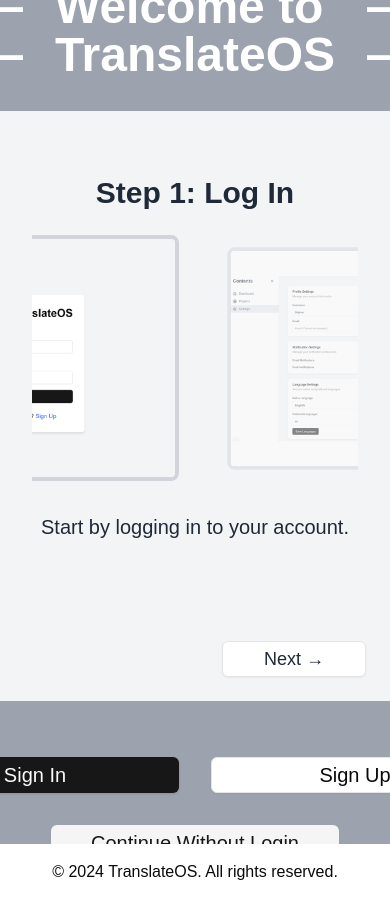
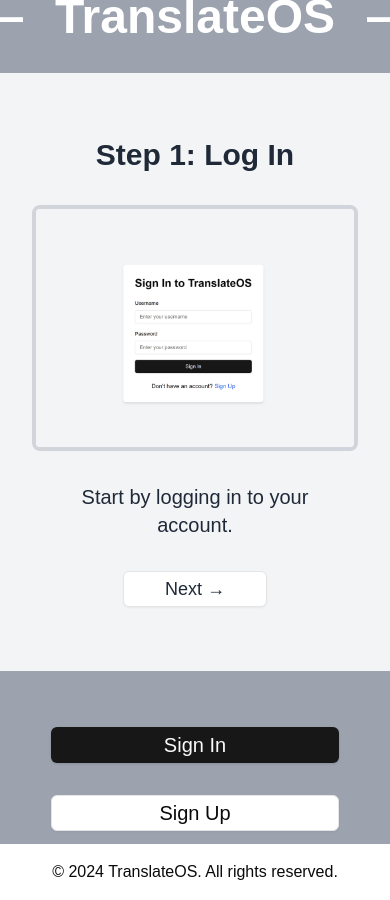
Before and after one commit to livio9/HappyTrans_Frontend, a Next.js app: page /welcome in a window 390 px wide. Built offline with nearby package versions, Linux system fonts and the light colour scheme.

Commit message:
fix: 欢迎界面按内容实际比例显示

```diff
--- a/src/app/welcome/page.tsx
+++ b/src/app/welcome/page.tsx
@@ -59,93 +59,88 @@ export default function Welcome() {
   };
 
   return (
-    <div className="flex flex-col items-center justify-center min-h-screen bg-gray-400 overflow-hidden">
-      {/* 欢迎部分，固定位置 */}
-      <h1 className="text-5xl font-bold mb-8 text-white flex items-center">
+    <div className="flex flex-col items-center justify-center min-h-screen bg-gray-400 overflow-auto">
+      {/* 欢迎部分 */}
+      <h1 className="text-5xl font-bold mb-8 text-white flex items-center text-center">
         <span>—— ——</span>
         <span className="mx-8">Welcome to TranslateOS</span>
         <span>—— ——</span>
       </h1>
 
-      {/* 浅色背景部分横跨整个屏幕，设置高度为70%，并加宽到70% */}
-      <div className="bg-gray-100 text-gray-800 py-16 px-8 w-screen h-[70vh] relative">
-        {/* 步骤引导部分，设置宽度为70% */}
+      {/* 使用min-h代替固定高度，使内容可随屏幕大小自动扩展 */}
+      <div className="bg-gray-100 text-gray-800 py-16 px-8 w-screen relative">
         <div className="text-center w-full max-w-screen-xl mx-auto">
           <h2 className="text-3xl font-semibold mt-0">{steps[currentStep].title}</h2>
 
-          {/* 图片滑动展示部分 */}
-          <div className="relative mt-6 overflow-hidden w-full">
-            <div className="flex items-center justify-center space-x-8 w-full">
-              {/* 前一步的缩小虚化图片 */}
+          {/* 图片与说明部分，使用响应式布局 */}
+          <div className="mt-8 flex flex-col items-center md:flex-row md:justify-center md:space-x-8">
+
+            {/* 前一步的缩略图，只有在中等以上屏幕显示 */}
             {currentStep > 0 && (
               <img
                 src={steps[currentStep - 1].image}
                 alt={`Step ${currentStep}`}
-                  className="w-[380px] h-auto transform scale-90 opacity-50 transition-all duration-500 border-4 border-gray-300 rounded-lg"
+                className="hidden md:block md:w-[300px] md:h-auto transform scale-90 opacity-50 transition-all duration-500 border-4 border-gray-300 rounded-lg"
               />
             )}
 
-              {/* 当前步骤图片，始终居中 */}
+            {/* 当前步骤图片，响应式缩放 */}
             <img
               src={steps[currentStep].image}
               alt={`Step ${currentStep + 1}`}
-                className="w-[650px] h-auto transform scale-100 opacity-100 transition-all duration-500 border-4 border-gray-300 rounded-lg"
+              className="w-full max-w-[650px] h-auto transform scale-100 opacity-100 transition-all duration-500 border-4 border-gray-300 rounded-lg"
             />
 
-              {/* 下一步的缩小虚化图片 */}
+            {/* 下一步的缩略图，只有在中等以上屏幕显示 */}
             {currentStep < steps.length - 1 && (
               <img
                 src={steps[currentStep + 1].image}
                 alt={`Step ${currentStep + 2}`}
-                  className="w-[380px] h-auto transform scale-90 opacity-50 transition-all duration-500 border-4 border-gray-300 rounded-lg"
+                className="hidden md:block md:w-[300px] md:h-auto transform scale-90 opacity-50 transition-all duration-500 border-4 border-gray-300 rounded-lg"
               />
             )}
           </div>
-          </div>
 
-          {/* 说明文本稍微上移，字体增大 */}
-          <p className="mt-8 text-xl">{steps[currentStep].description}</p>
-        </div>
+          {/* 说明文本，增加padding防止与图片重叠 */}
+          <p className="mt-8 text-xl px-4 max-w-3xl mx-auto">
+            {steps[currentStep].description}
+          </p>
 
-        {/* 步骤控制按钮放在教程部分右下角 */}
-        <div className="absolute bottom-6 right-6 flex space-x-8">
+          {/* 步骤控制按钮，放在正常文档流中，避免重叠 */}
+          <div className="flex justify-center space-x-8 mt-8">
             {currentStep > 0 && (
               <Button
-              asChild
                 variant="outline"
-              className="w-36 text-gray-800 text-lg py-3" // 调整按钮高度
+                className="w-36 text-gray-800 text-lg py-3"
                 onClick={goToPreviousStep}
               >
-              <span>← Previous</span>
+                ← Previous
               </Button>
             )}
             {currentStep < steps.length - 1 && (
               <Button
-              asChild
                 variant="outline"
-              className="w-36 text-gray-800 text-lg py-3" // 调整按钮高度
+                className="w-36 text-gray-800 text-lg py-3"
                 onClick={goToNextStep}
               >
-              <span>Next →</span>
+                Next →
               </Button>
             )}
           </div>
         </div>
+      </div>
 
-      {/* 登录和注册按钮平齐排列 */}
-      <div className="flex space-x-8 mt-14">
-        {/* 登录按钮 */}
-        <Button asChild className="w-72 text-xl py-4">
+      {/* 登录和注册按钮平齐排列，使用flex布局并居中 */}
+      <div className="flex flex-col md:flex-row space-y-8 md:space-y-0 md:space-x-8 mt-14 justify-center">
+        <Button className="w-72 text-xl py-4">
           <Link href="/signin">Sign In</Link>
         </Button>
-        {/* 注册按钮 */}
-        <Button asChild variant="outline" className="w-72 text-xl py-4">
+        <Button variant="outline" className="w-72 text-xl py-4">
           <Link href="/signup">Sign Up</Link>
         </Button>
       </div>
 
-      {/* 无需登录直接进入按钮 */}
-      <Button asChild variant="secondary" className="w-72 mt-8 text-xl py-4">
+      <Button variant="secondary" className="w-72 mt-8 text-xl py-4">
         <Link href="/dashboard">Continue Without Login</Link>
       </Button>
     </div>
```
Lines whose indentation alone changed are shown as unchanged.
